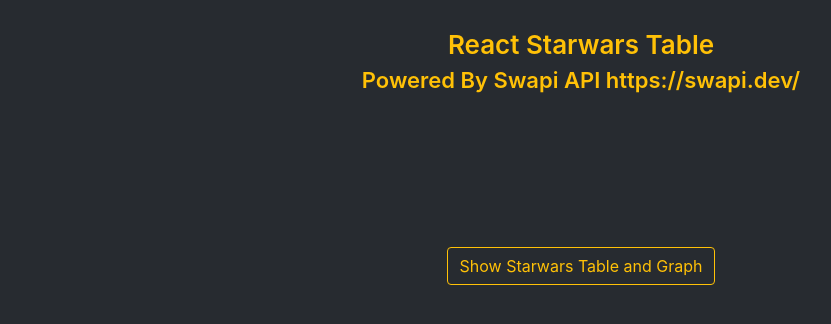
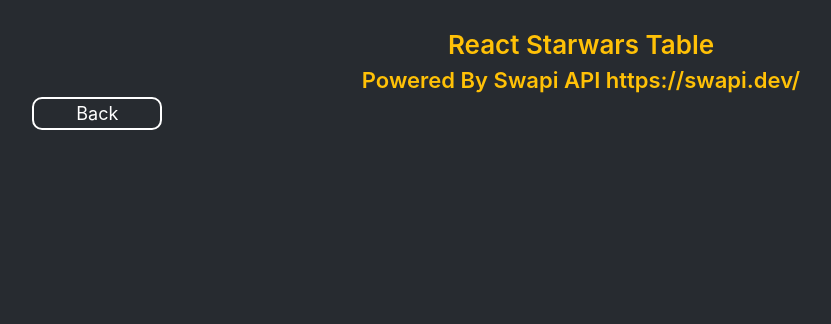
Before and after one commit to ilhamrizkyy/starwars-table-graph, a React (Create React App) app: page / in a window 1280 px wide. Shown: the top 324 px of the page, without its empty margins (34-865 px from the left). Built offline with nearby package versions, Linux system fonts and the light colour scheme.

Commit message:
modify links

```diff
--- a/src/App.js
+++ b/src/App.js
@@ -3,7 +3,6 @@
 
 import TableContent from './components/TableContent'
 import TableWrapper from './components/TableWrapper';
-import TableAndGraph from './components/Table';
 
 function App() {
   return (
@@ -12,7 +11,7 @@
         <div className='content-title'>React Starwars Table</div>
         <div className='content-subtitle'>Powered By Swapi API https://swapi.dev/</div>
         <Switch>
-          <Route exact path='/'>
+          <Route exact path='/starwars-table-graph'>
             <TableContent />
           </Route>
           <TableWrapper />
--- a/src/components/TableContent.js
+++ b/src/components/TableContent.js
@@ -7,7 +7,7 @@
 const TableContent = () => {
     return (
         <div className = 'content-button'>
-            <NavLink to = '/table'><Button variant="outline-warning"> Show Starwars Table and Graph</Button></NavLink>
+            <NavLink to = '/starwars-table-graph/table'><Button variant="outline-warning"> Show Starwars Table and Graph</Button></NavLink>
         </div>
     )
 }
--- a/src/components/TableWrapper.js
+++ b/src/components/TableWrapper.js
@@ -7,7 +7,7 @@
 const TableWrapper = () => {
     const history = useHistory()
     const handleBack = () => {
-        history.push('/')
+        history.push('/starwars-table-graph/')
     }
 
     return (
@@ -18,7 +18,7 @@
                 </button>
             </div>
             <Switch>
-                <Route exact path = '/table'><TableAndGraph></TableAndGraph></Route>
+                <Route exact path = '/starwars-table-graph/table'><TableAndGraph></TableAndGraph></Route>
             </Switch>
         </>
     )
```
